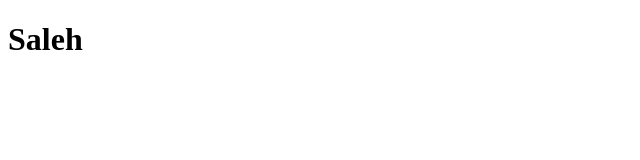
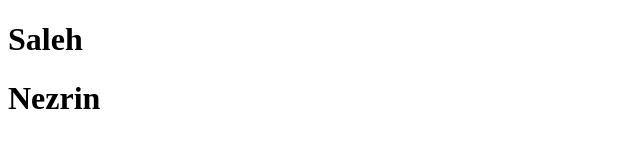
Before and after one commit to Reshid-505/Test, a plain HTML site: page index.html in a window 1280 px wide. Shown: the whole page, without its empty margins (0-640 px from the left). Drawn offline with Linux system fonts and the light colour scheme.

Commit message:
nezrin added

```diff
--- a/index.html
+++ b/index.html
@@ -7,5 +7,6 @@
 </head>
 <body>
     <h1>Saleh</h1>
+    <h1>Nezrin</h1>
 </body>
 </html>
```
